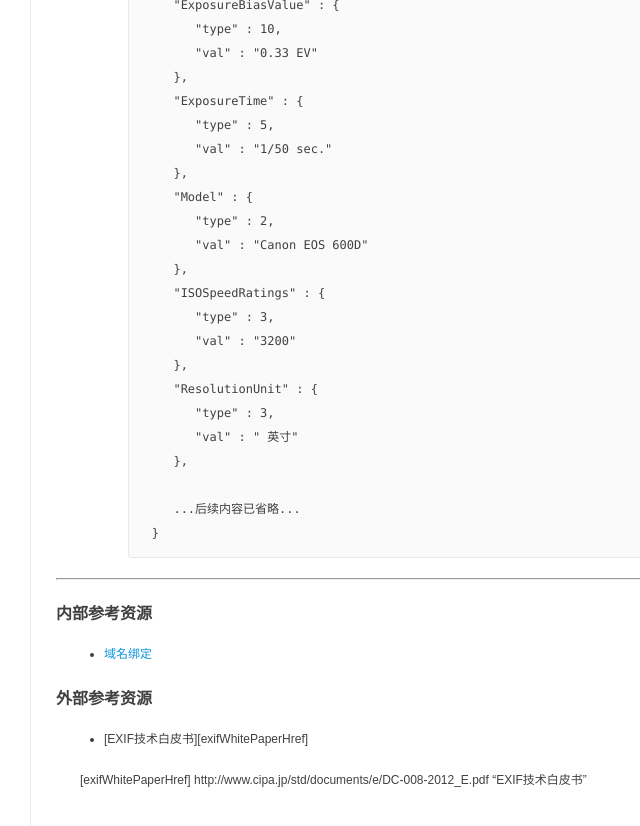
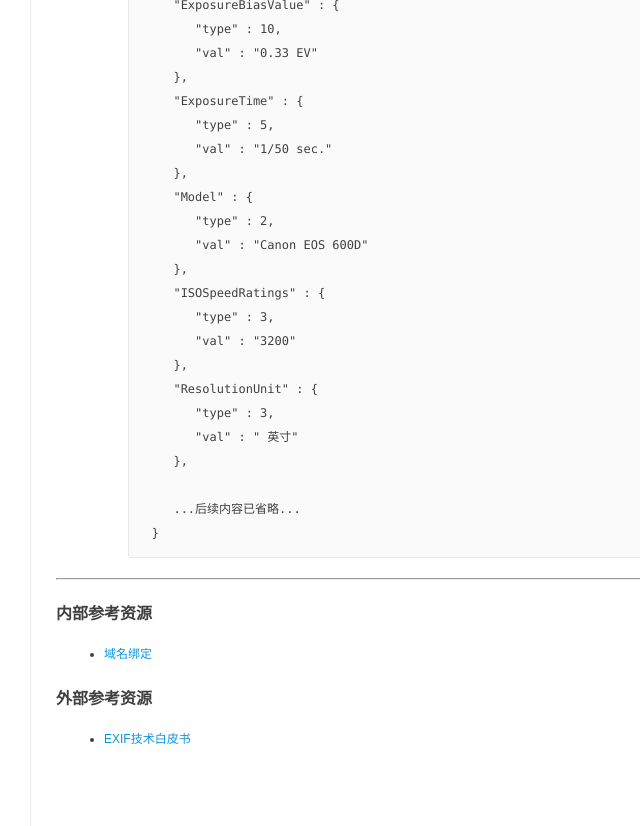
Before and after one commit to qiniu/developer.qiniu.com, a Jekyll site: the page built from docs/v6/api/reference/fop/image/exif.md, in a window 1280 px wide and 900 px high, scrolled down 2532 px. Shown: the top 826 px of the window, without its empty margins (387-1027 px from the left). Built offline with Jekyll 4.4.1, drawn with Linux system fonts in a browser that asks for light colours; comment, search, counter and statistics services are not loaded; some of the changed text lies outside the part shown.

Commit message:
Update exif.md

```diff
--- a/docs/v6/api/reference/fop/image/exif.md
+++ b/docs/v6/api/reference/fop/image/exif.md
@@ -164,4 +164,4 @@ HTTP状态码 | 含义
 [sendBugReportHref]:            mailto:support@qiniu.com?subject=599错误日志     "发送错误报告"
 [cnameBindingHref]:             http://kb.qiniu.com/53a48154                     "域名绑定"
 
-[exifWhitePaperHref]            http://www.cipa.jp/std/documents/e/DC-008-2012_E.pdf  "EXIF技术白皮书"
+[exifWhitePaperHref]:           http://www.cipa.jp/std/documents/e/DC-008-2012_E.pdf  "EXIF技术白皮书"
```
